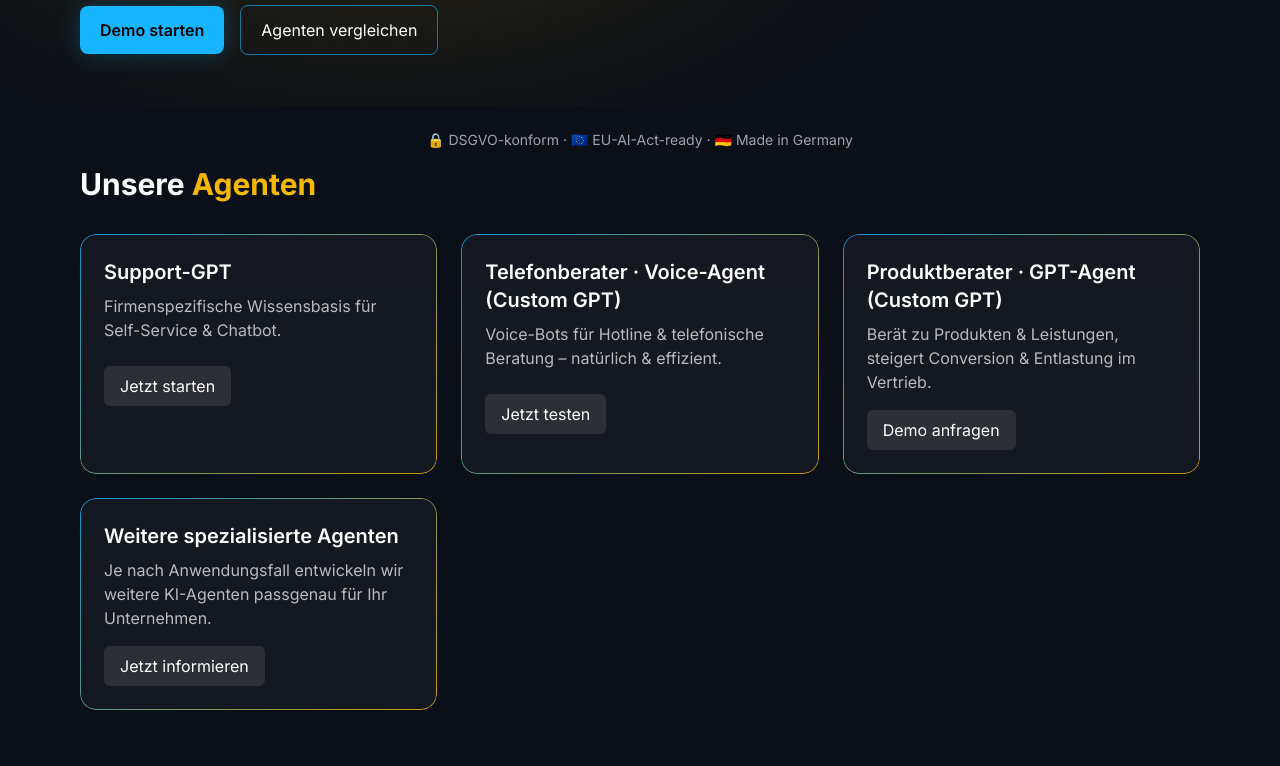
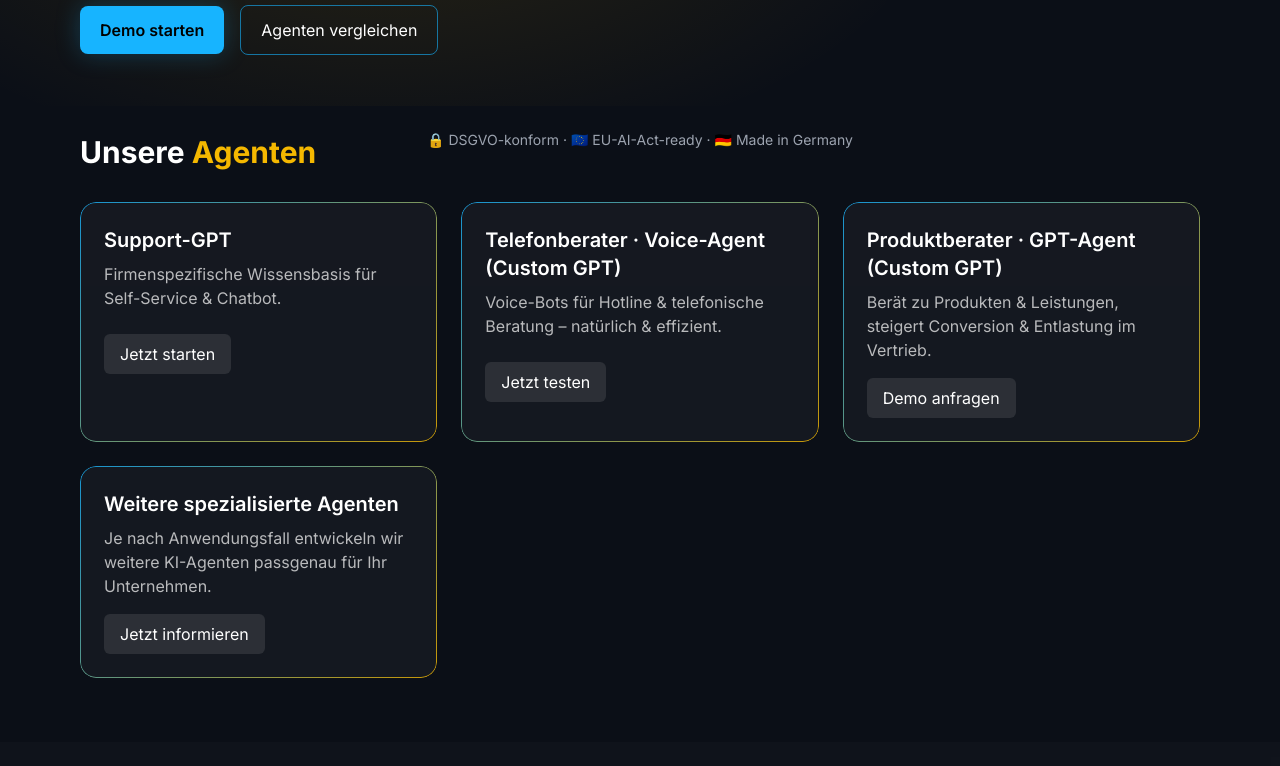
Before and after one commit to DiaBauer/KIservice_clean1, a Next.js app: page / in a window 1280 px wide. Shown: the part 514-1280 px from the top of the page. Built offline with nearby package versions, Linux system fonts and the light colour scheme.

Commit message:
Tighten hero-to-agents transition further

```diff
--- a/pages/index.js
+++ b/pages/index.js
@@ -30,7 +30,7 @@ export default function Home() {
         </div>
 
         {/* AGENTEN */}
-        <section id="agenten" className="relative -mt-12 py-12 md:py-16">
+        <section id="agenten" className="relative -mt-16 pt-10 pb-12 md:pt-12 md:pb-16">
           <div className="mx-auto max-w-6xl px-4">
             <motion.h2
               className="text-2xl md:text-3xl font-bold mb-8 text-white"
```
